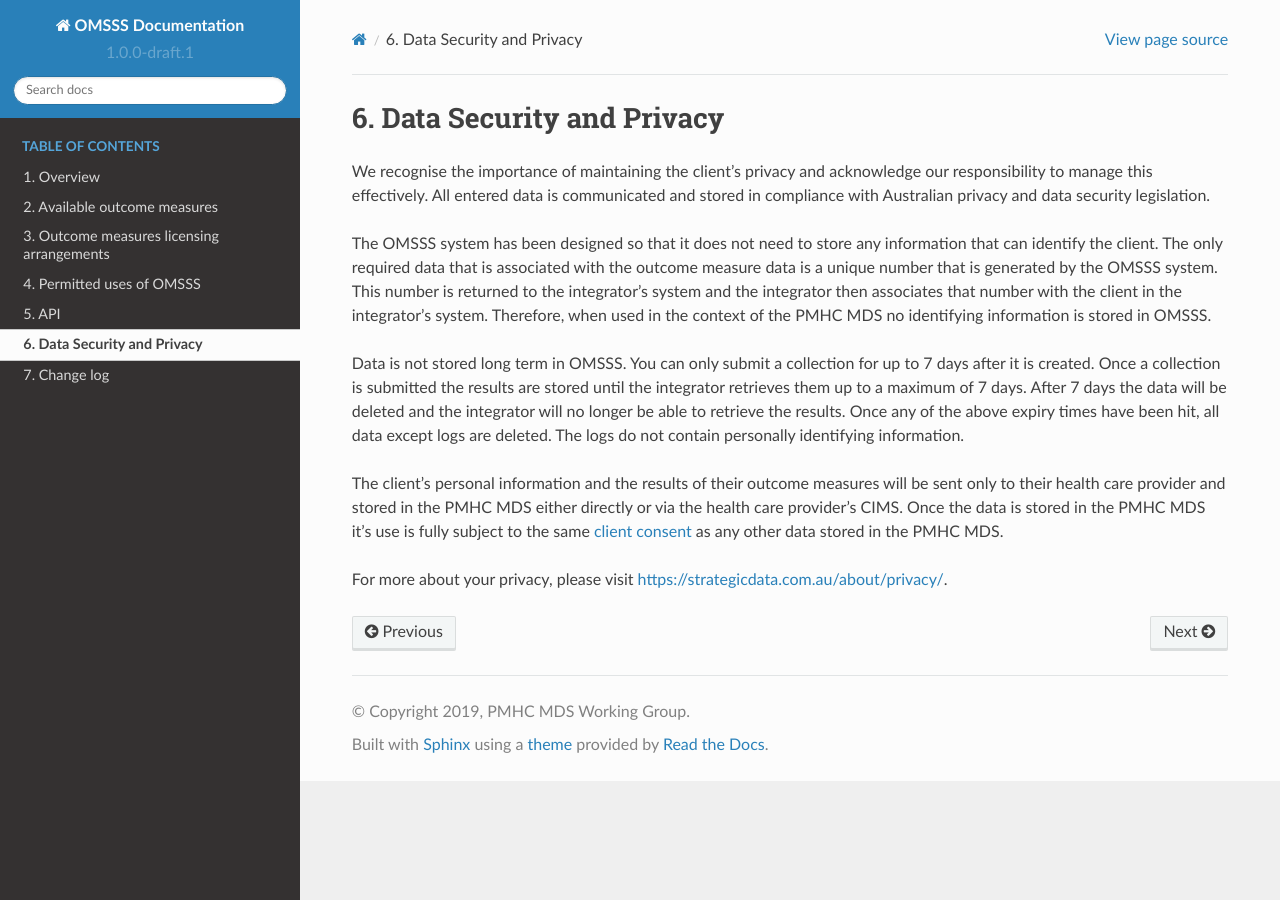
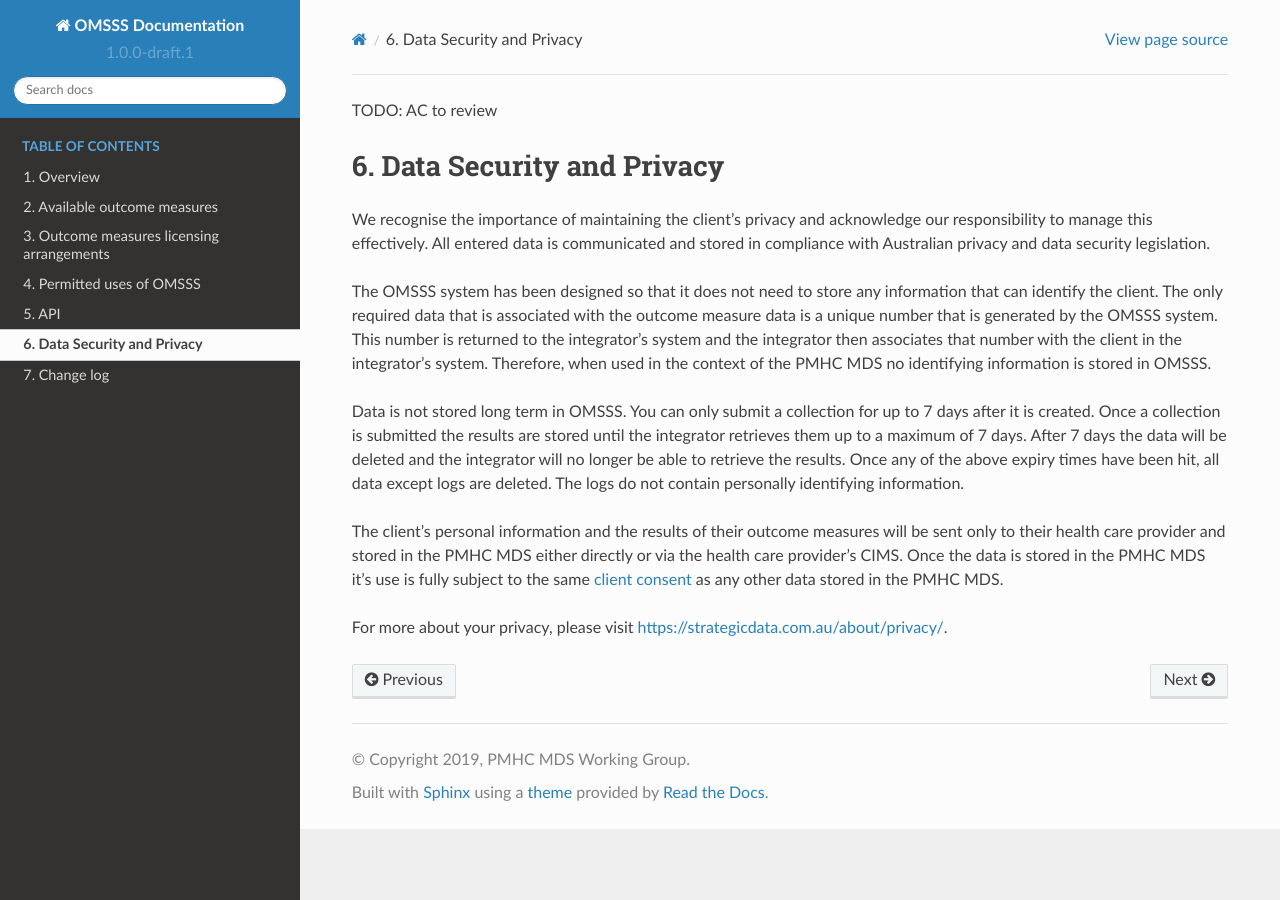
Before and after one commit to logicly-au/docs.omsss.online, a Sphinx documentation site: the page built from doc/data-security-privacy.rst, in a window 1280 px wide. Built offline with Sphinx 7.4.7 and the Read the Docs theme 2.0.0, drawn with Linux system fonts in a browser that asks for light colours.

Commit message:
Adding files for review

```diff
--- a/doc/data-security-privacy.rst
+++ b/doc/data-security-privacy.rst
@@ -1,4 +1,6 @@
 .. _data-security-privacy:
+
+TODO: AC to review
 
 Data Security and Privacy
 =========================
--- a/doc/overview.rst
+++ b/doc/overview.rst
@@ -1,4 +1,6 @@
 .. _overview:
+
+TODO: AC to review
 
 Overview
 ========
```
